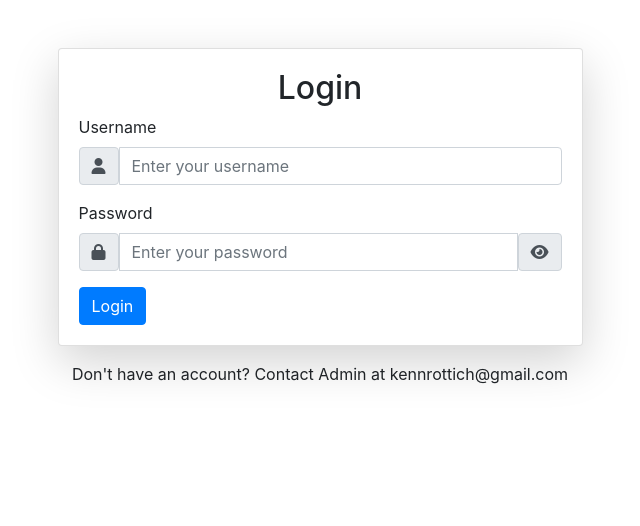
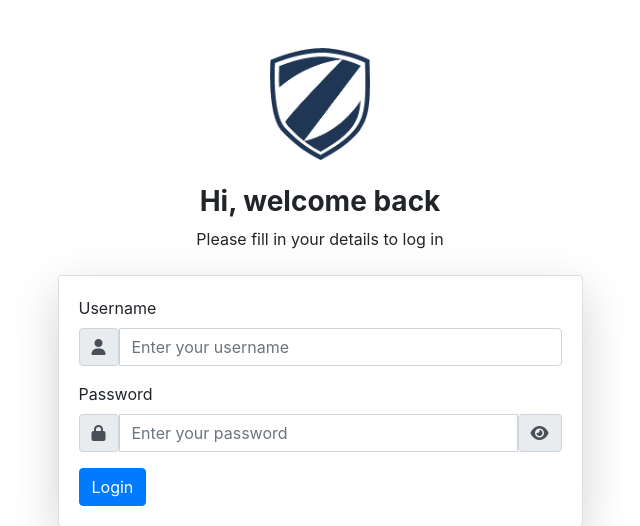
Before and after one commit to RotichKipkoech/zetech-portal, a Flask app: page /login in a window 1280 px wide. Shown: the top 526 px of the page, without its empty margins (320-960 px from the left). Run offline with Flask 3, Linux system fonts and the light colour scheme; some libraries are stand-ins or nearby versions.

Commit message:
Updated Login Page

```diff
--- a/templates/login.html
+++ b/templates/login.html
@@ -1,11 +1,21 @@
 {% extends 'base.html' %}
 {% block content %}
 <div class="container mt-5">
+    <!-- Logo at the Top -->
+    <div class="text-center mb-4">
+        <img src="{{ url_for('static', filename='images/logo.png') }}" alt="Logo" width="100">  <!-- Adjust the logo size as needed -->
+    </div>
+
+    <!-- Greeting and Prompt -->
+    <div class="text-center mb-4">
+        <h3><strong>Hi, welcome back</strong></h3>
+        <p>Please fill in your details to log in</p>
+    </div>
+
     <div class="row justify-content-center">
         <div class="col-md-6">
             <div class="card shadow-lg">
                 <div class="card-body">
-                    <h2 class="text-center">Login</h2>
                     <form method="POST">
                         {{ form.hidden_tag() }}
 
```
Also changed, not shown: static/images/logo.png.
